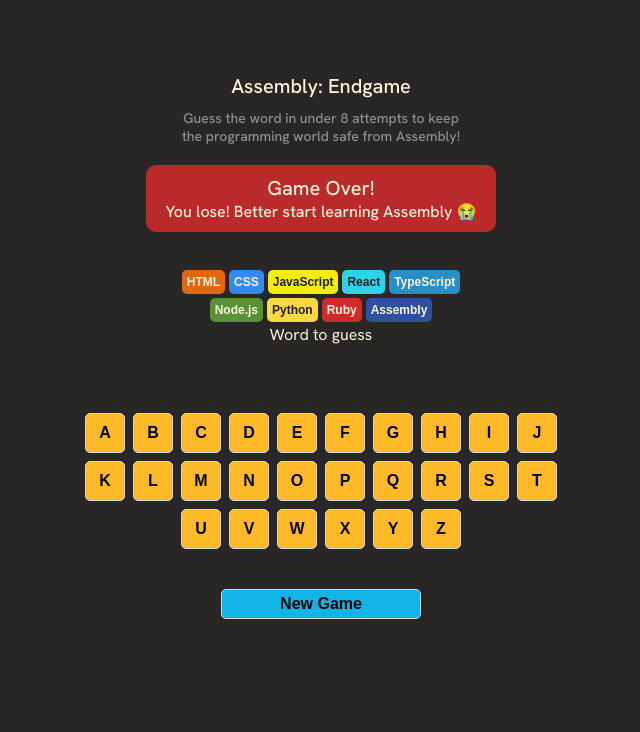
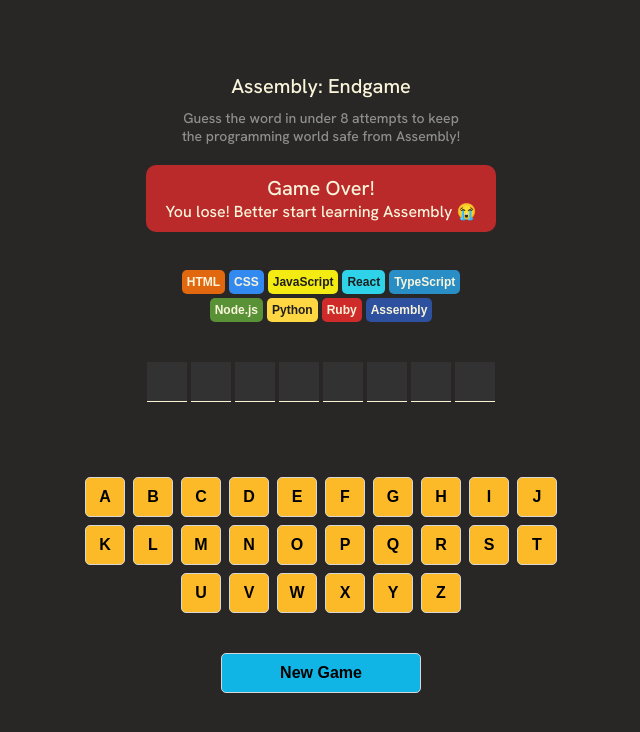
Before and after one commit to jazcala/p7-endgame, a React (Vite) app: page / in a window 1280 px wide. Shown: the top 732 px of the page, without its empty margins (319-959 px from the left). Built offline with nearby package versions, Linux system fonts and the light colour scheme.

Commit message:
Adding word component

```diff
--- a/src/App.scss
+++ b/src/App.scss
@@ -74,7 +74,7 @@
 
     .tagsList {
       max-width: 300px;
-      margin-top: 2.25rem;
+      margin: 2.25rem auto;
       display: flex;
       justify-content: center;
       flex-wrap: wrap;
@@ -88,6 +88,29 @@
         border: none;
         margin: 2px;
       }
+    }
+  }
+
+  .word {
+    width: 480px;
+    text-align: center;
+
+    .letter {
+      display: inline-flex;
+      justify-content: center;
+      align-items: center;
+      width: 40px;
+      height: 40px;
+      border-bottom: 1px solid #F9F4D4;
+      margin: 2px;
+      padding: 5px;
+      background-color: #323232;
+      color: #F9F4D4;
+
+      &.wrong {
+        color: #EC5D49;
+      }
+
     }
   }
 
@@ -124,6 +147,7 @@
     background-color: #11B5E5;
     text-align: center;
     width: 200px;
+    height: 40px;
     padding: 5px;
     border-radius: 5px;
     font-weight: 600;
--- a/src/components/GameStatus.tsx
+++ b/src/components/GameStatus.tsx
@@ -32,8 +32,8 @@
   }
 
   return (
-    <div className={`messageContainer ${gameStatus}`}>
+    <section className={`messageContainer ${gameStatus}`}>
       {setMessage(gameStatus)}
-    </div>
+    </section>
   );
 }
--- a/src/components/Keyboard.tsx
+++ b/src/components/Keyboard.tsx
@@ -6,12 +6,12 @@
   keyboardKeys: keyboardProps[];
 }) {
   return (
-    <div className="keyboard">
+    <section className="keyboard">
       {keyboardKeys.map((key) => (
         <button key={key.id} className={`key ${key.status}`}>
           {key.letter}
         </button>
       ))}
-    </div>
+    </section>
   );
 }
--- a/src/components/Main.tsx
+++ b/src/components/Main.tsx
@@ -2,10 +2,11 @@
 import languagetagsData from "../data/tagsData.json";
 import { useState } from "react";
 import Tags from "./Tags";
-import { tagProps, keyboardProps } from "../types/types";
+import { tagProps, keyboardProps, letterProps } from "../types/types";
 import NewGameButton from "./NewGameButton";
 import Keyboard from "./Keyboard";
 import { nanoid } from "nanoid";
+import Word from "./Word";
 
 export default function Main() {
   //testing values
@@ -17,6 +18,11 @@
   const alphabetLetters = "abcdefghijklmnopqrstuvwxyz";
   const [keyboardKeys, setKeyboardKeys] = useState<keyboardProps[]>(() =>
     initializeKeyboard()
+  );
+  const word = "ELEPHANT";
+
+  const [currentWord, setCurrentWord] = useState<letterProps[]>(() =>
+    initializeCurrentWord()
   );
 
   // const word:string = "refactor";
@@ -35,11 +41,18 @@
       .map((letter) => ({ id: nanoid(), letter, status: "" }));
   }
 
+  function initializeCurrentWord() {
+    //word status hidden good wrong
+    return word
+      .split("")
+      .map((letter) => ({ id: nanoid(), letter, status: "hidden" }));
+  }
+
   return (
     <main>
       <GameStatus gameStatus={gameStatus} tagToDismiss={tag} />
       <Tags tagsList={languageTags} />
-      <div>Word to guess</div>
+      <Word currentWord={currentWord} />
       <Keyboard keyboardKeys={keyboardKeys} />
       {(gameStatus === "win" || gameStatus === "gameOver") && <NewGameButton />}
     </main>
--- a/src/components/Tags.tsx
+++ b/src/components/Tags.tsx
@@ -1,7 +1,7 @@
 import { tagProps } from "../types/types";
 export default function Tags({ tagsList }: { tagsList: tagProps[] }) {
   return (
-    <div className="tagsList">
+    <section className="tagsList">
       {tagsList.map((tag) => (
         <button
           key={tag.id}
@@ -13,6 +13,6 @@
           {tag.name}
         </button>
       ))}
-    </div>
+    </section>
   );
 }
--- /dev/null
+++ b/src/components/Word.tsx
@@ -0,0 +1,15 @@
+import { letterProps } from "../types/types";
+export default function Word({ currentWord }: { currentWord: letterProps[] }) {
+  return (
+    <section className="word">
+      {currentWord.map((letter) => (
+        <span
+          key={letter.id}
+          className={`letter ${letter.status === "wrong" ? "wrong" : ""}`}
+        >
+          {letter.status === "hidden" ? "" : letter.letter}
+        </span>
+      ))}
+    </section>
+  );
+}
--- a/src/types/types.ts
+++ b/src/types/types.ts
@@ -11,3 +11,9 @@
   letter: string;
   status: string;
 }
+
+export interface letterProps {
+  id: string,
+  letter: string,
+  status: string
+}
```
